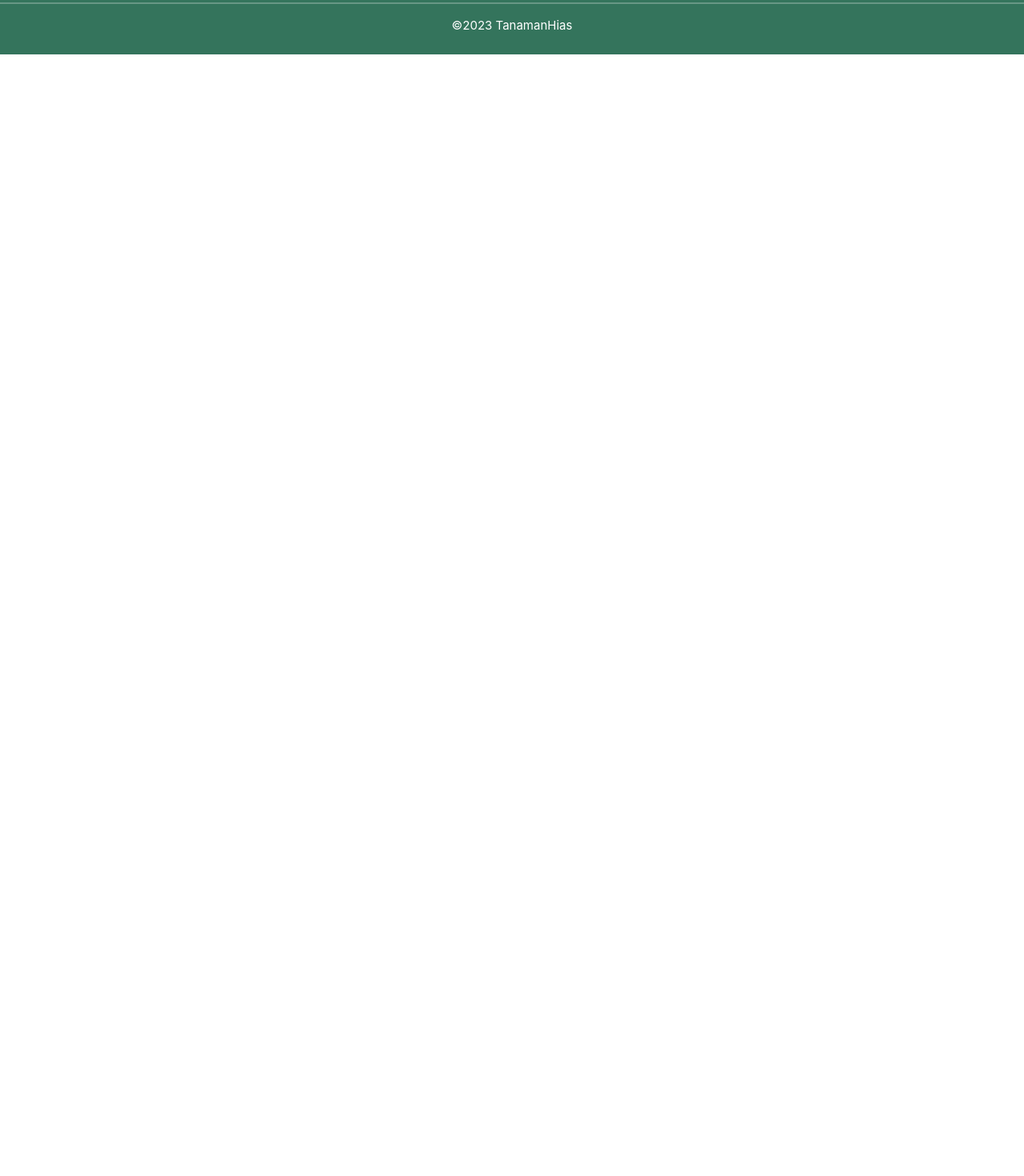
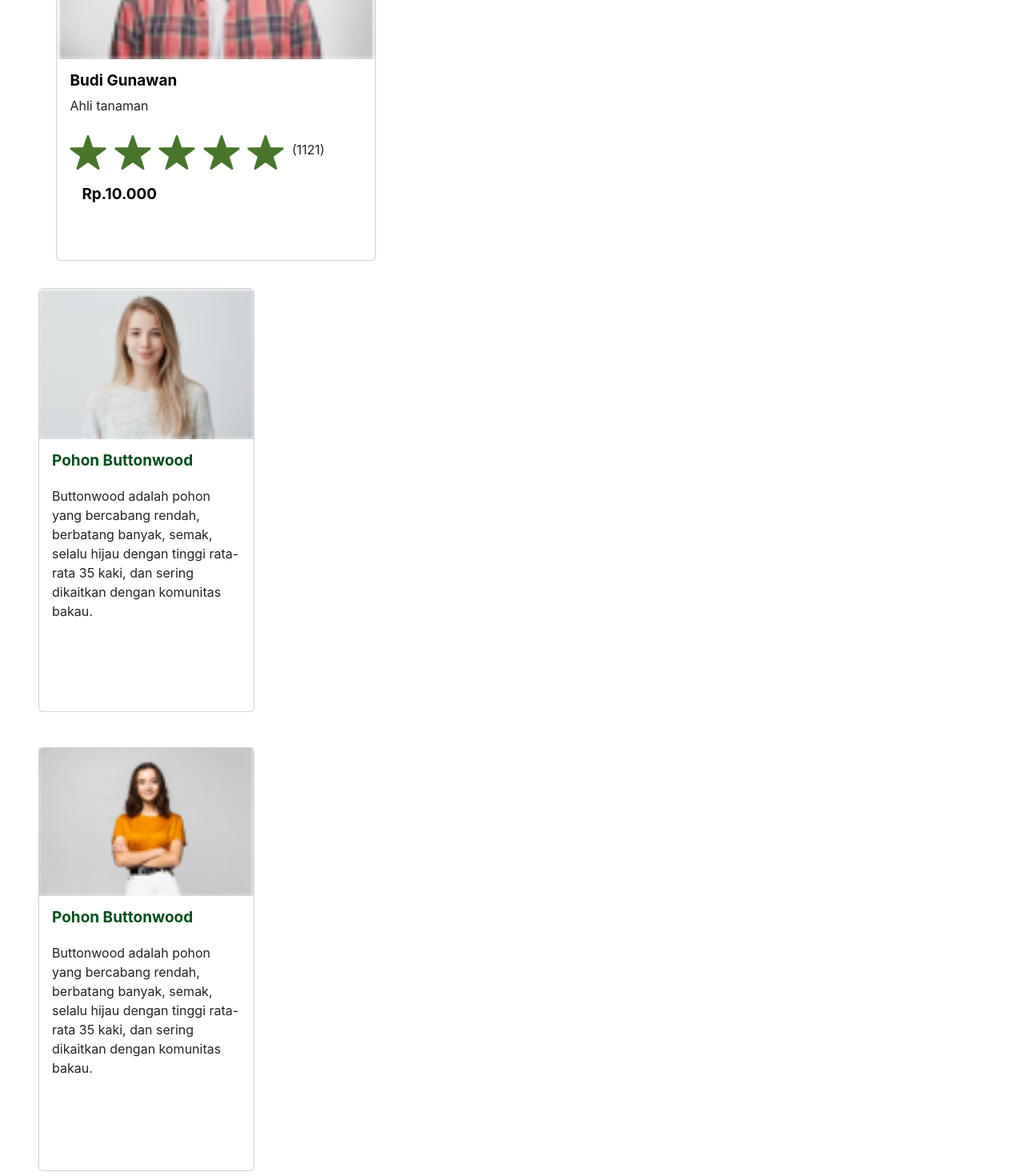
Before and after one commit to Serly-Eldina/UMI-MASSIVE, a React (Vite) app: page /Konsultasi in a window 1280 px wide. Shown: the part 860-2330 px from the top of the page at 80% size. Before the commit the page ends 928 px from the top, so only its background shows below. Built offline with nearby package versions, Linux system fonts and the light colour scheme.

Commit message:
update UMI-MASSIVE

```diff
--- a/package.json
+++ b/package.json
@@ -11,6 +11,7 @@
   },
   "dependencies": {
     "bootstrap": "^5.3.2",
+    "bootstrap-icons": "^1.11.2",
     "react": "^18.2.0",
     "react-bootstrap": "^2.9.1",
     "react-dom": "^18.2.0",
--- a/src/pages/Konsultasi.jsx
+++ b/src/pages/Konsultasi.jsx
@@ -8,7 +8,11 @@ import konsultasi from '../images/konsultasi.png'
 import Container from 'react-bootstrap/Container';
 import Form from 'react-bootstrap/Form';
 import '../css/konsultasi.css';
-
+import Card from 'react-bootstrap/Card';
+import Pakar1 from '../images/pakar1.png';
+import Pakar2 from '../images/pakar2.png';
+import Pakar3 from '../images/pakar3.png';
+import Start from '../images/start.png';
 const Konsultasi = () => {
   return (
     <>
@@ -81,6 +85,43 @@ const Konsultasi = () => {
           <p>Pilih pakar sesuai kebutuhan anda </p>
         </div>
       </div>
+      <div className='pakar'>
+
+        <div className='col-md-3'>
+          <a className="fb" href="#"><Card style={{ width: '400px', height: '530px', marginLeft: '22%', marginTop: '10px' }}>
+            <img src={Pakar1} />
+            <Card.Body>
+              <Card.Title style={{ fontWeight: 'bold', color: 'black', fontSize: '19px' }}>Budi Gunawan</Card.Title>
+              <Card.Text style={{ fontSize: '16px' }}>Ahli tanaman</Card.Text>
+              <img src={Start} /> <img src={Start} /> <img src={Start} /> <img src={Start} /> <img src={Start} /> (1121)
+              <Card.Title style={{ fontWeight: 'bold', color: 'black', fontSize: '19px', margin: '15px' }}>Rp.10.000</Card.Title>
+            </Card.Body>
+          </Card>
+          </a>
+        </div>
+        <div className='col-md-3'>
+          <a className="fb" href="#"><Card style={{ width: '270px', height: '530px', margin: '10px', marginLeft: '15%' }}>
+            <img src={Pakar2} />
+            <Card.Body>
+              <Card.Title style={{ fontWeight: 'bold', color: '#044F1E', fontSize: '19px' }}>Pohon Buttonwood</Card.Title>
+              <Card.Text style={{ fontSize: '16px', marginTop: '20px' }}>
+                Buttonwood adalah pohon yang bercabang rendah, berbatang banyak, semak, selalu hijau dengan tinggi rata-rata 35 kaki, dan sering dikaitkan dengan komunitas bakau.
+              </Card.Text>
+              {/* <img src={user} style={{ marginTop: '25px' }} /> */}
+            </Card.Body>
+          </Card></a></div>
+        <div className='col-md-3'>
+          <a className="fb" href="#"><Card style={{ width: '270px', height: '530px', margin: '10px', marginLeft: '15%' }}>
+            <img src={Pakar3} />
+            <Card.Body>
+              <Card.Title style={{ fontWeight: 'bold', color: '#044F1E', fontSize: '19px' }}>Pohon Buttonwood</Card.Title>
+              <Card.Text style={{ fontSize: '16px', marginTop: '20px' }}>
+                Buttonwood adalah pohon yang bercabang rendah, berbatang banyak, semak, selalu hijau dengan tinggi rata-rata 35 kaki, dan sering dikaitkan dengan komunitas bakau.
+              </Card.Text>
+              {/* <img src={user} style={{ marginTop: '25px' }} /> */}
+            </Card.Body>
+          </Card></a></div>
+      </div>
       <div className='bawah'>
         <p>Sistem Informasi Perawatan Tanaman Hias</p>
         <p>Sistem Informasi Perawatan Tanaman Hias</p>
```
Also changed, not shown: src/images/Start.png (added), 1 other file (tests, documents, lock files or other folders).
